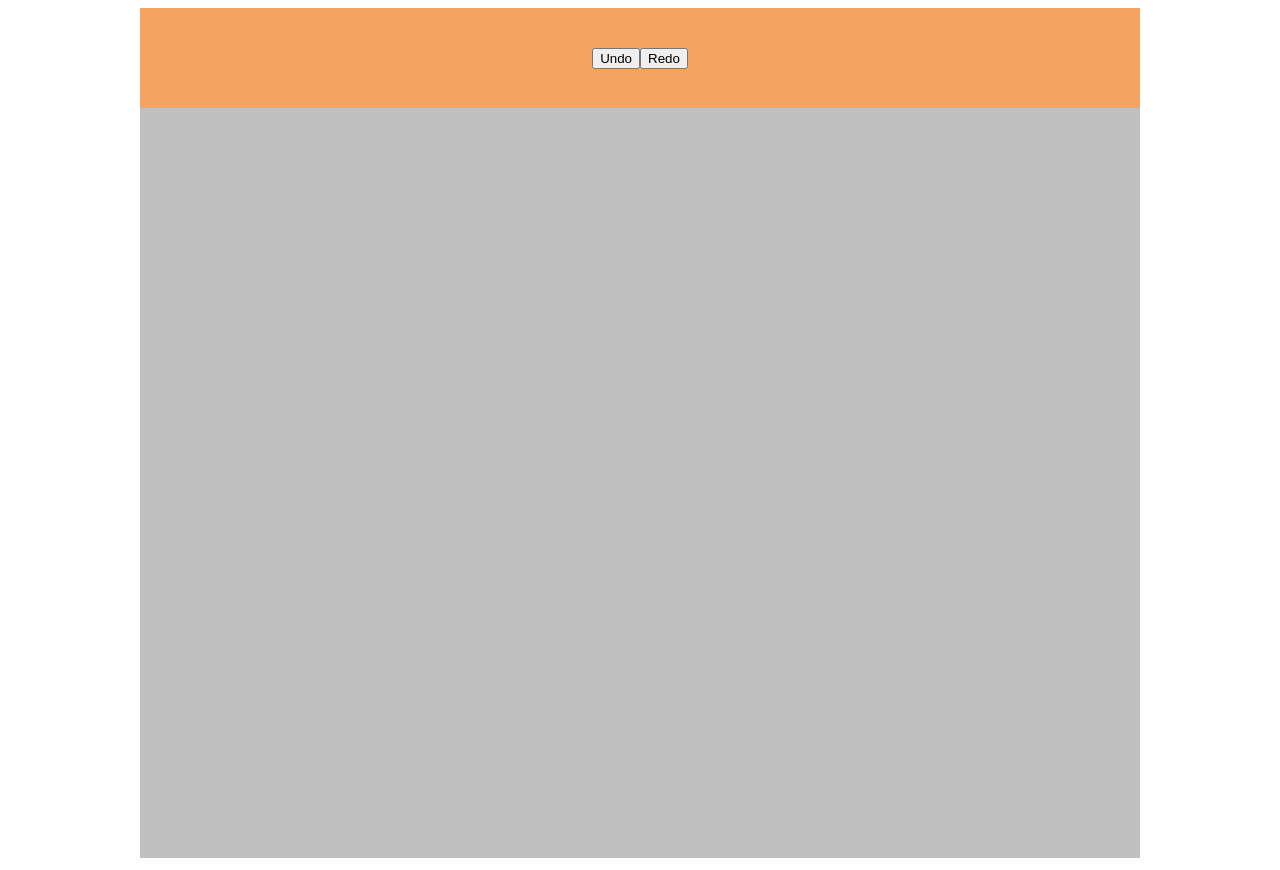
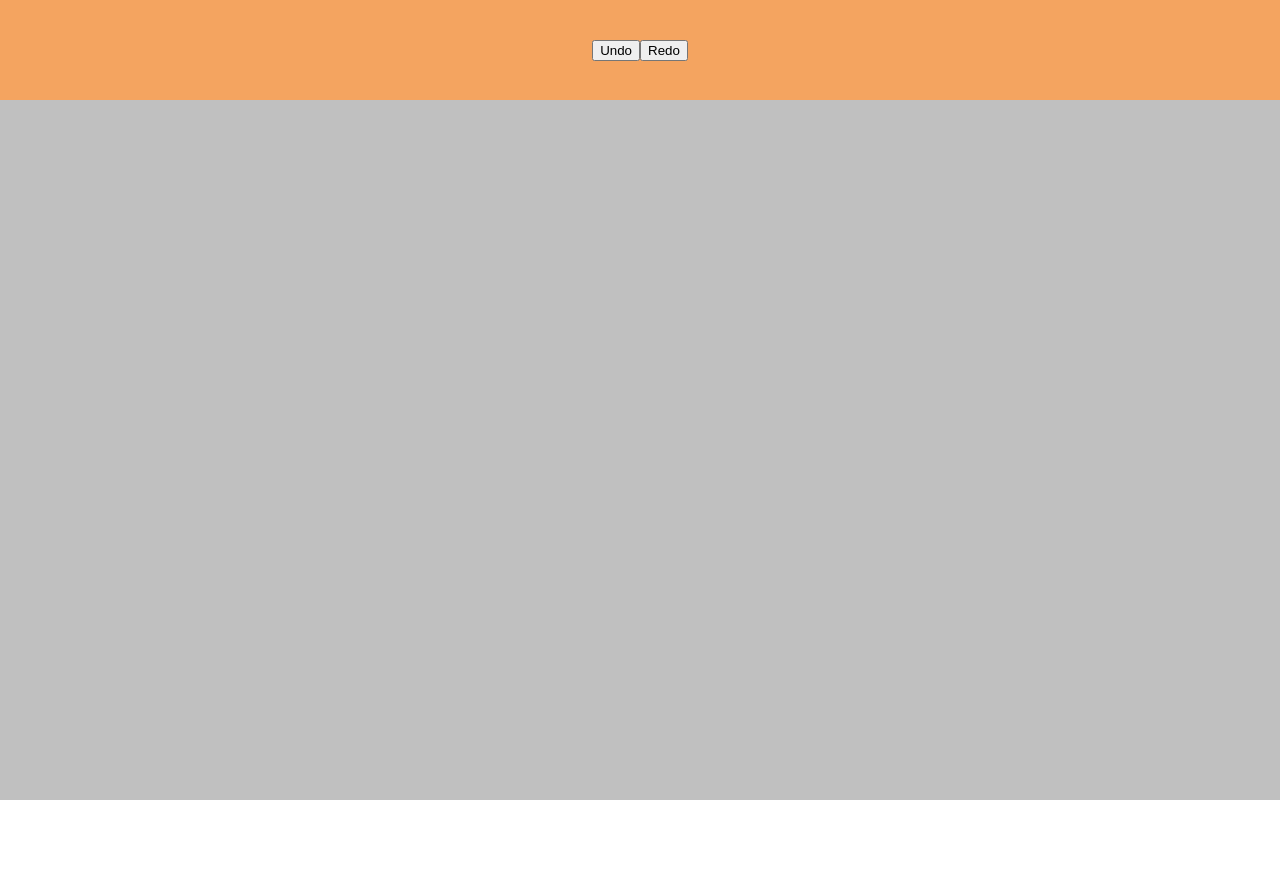
Before and after one commit to mynhiennguyen/loklok-clone, a Vue app: page / in a window 1280 px wide. After the commit the page ends 800 px from the top, so only its background shows below. Built offline with nearby package versions, Linux system fonts and the light colour scheme.

Commit message:
added resizing, testing netlify deployment

```diff
--- a/src/App.vue
+++ b/src/App.vue
@@ -25,10 +25,12 @@ export default defineComponent({
 </script>
 
 <style>
+body, html {
+  height: 100%;
+  width: 100%;
+  margin: 0;
+}
 #app-container {
-  display: flex;
-  flex-direction: column;
-  justify-content: center;
-  align-items: center;
+  position: relative;
 }
 </style>
--- a/src/components/Canvas.vue
+++ b/src/components/Canvas.vue
@@ -1,18 +1,22 @@
 <template>
   <div>
-  <canvas id="canvas" @mousedown="beginDrawing" @mouseup="stopDrawing" @mousemove="draw" width="1000" height="750">
+    <canvas
+      id="canvas"
+      @mousedown="beginDrawing"
+      @mouseup="stopDrawing"
+      @mousemove="draw"
+    >
     </canvas>
   </div>
 </template>
 
 <script lang="ts">
-import { defineComponent } from 'vue';
-import { Action, DrawingAction } from '../types/action';
+import { defineComponent } from "vue";
+import { Action, DrawingAction } from "../types/action";
 
 export default defineComponent({
-  name: 'Canvas',
-  props: {
-  },
+  name: "Canvas",
+  props: {},
 
   data() {
     return {
@@ -22,13 +26,19 @@ export default defineComponent({
       y: 0,
       history: [] as Action[],
       redoStack: [] as Action[],
-      currentAction: null as Action
-    }
+      currentAction: null as Action,
+    };
   },
   mounted(): void {
     const canvas: HTMLElement = document.getElementById("canvas");
-    const context: CanvasRenderingContext2D = (canvas as HTMLCanvasElement).getContext("2d");
+    const context: CanvasRenderingContext2D = (canvas as HTMLCanvasElement).getContext(
+      "2d"
+    );
     this.vueCanvas = context;
+
+    window.addEventListener('resize', this.resizeCanvas) //TODO: resizing will reset entire canvas, drawing needs to be redrawn
+
+    this.resizeCanvas();
   },
   methods: {
     beginDrawing(e: MouseEvent): void {
@@ -36,36 +46,63 @@ export default defineComponent({
       this.x = e.offsetX;
       this.y = e.offsetY;
       //init new DrawingAction
-      if(this.currentAction == null){
-        this.currentAction = new DrawingAction('black', 1, this.vueCanvas)
+      if (this.currentAction == null) {
+        this.currentAction = new DrawingAction("black", 1, this.vueCanvas);
       }
     },
     draw(e: MouseEvent): void {
-      if(this.isDrawing && this.currentAction !== null){
+      if (this.isDrawing && this.currentAction !== null) {
         //executes drawing and records all points
-        this.currentAction.recordAndDrawSegment(this.x, this.y, e.offsetX, e.offsetY)
+        this.currentAction.recordAndDrawSegment(
+          this.x,
+          this.y,
+          e.offsetX,
+          e.offsetY
+        );
         this.x = e.offsetX;
-        this.y = e.offsetY
+        this.y = e.offsetY;
       }
     },
     stopDrawing(e: MouseEvent): void {
       if (this.isDrawing) {
         //save DrawingAction
-      this.history.push(this.currentAction)
+        this.history.push(this.currentAction);
         this.currentAction = null;
         this.isDrawing = false;
       }
     },
     undo(): void {
-      const lastAction: Action = this.history.pop()
-      this.redoStack.push(lastAction)
+      const lastAction: Action = this.history.pop();
+      this.redoStack.push(lastAction);
 
       //clear canvas and redraw it
-      this.vueCanvas.clearRect(0, 0, this.vueCanvas.canvas.width, this.vueCanvas.canvas.height);
+      this.vueCanvas.clearRect(
+        0,
+        0,
+        this.vueCanvas.canvas.width,
+        this.vueCanvas.canvas.height
+      );
       this.history.forEach((action: Action) => {
-        action.execute()
+        action.execute();
       });
+    },
+    resizeCanvas(): boolean {
+      // look up the size the canvas is being displayed
+      const canvas: HTMLCanvasElement = document.getElementById(
+        "canvas"
+      ) as HTMLCanvasElement;
+      const width = canvas.clientWidth;
+      const height = canvas.clientHeight;
+
+      // If it's resolution does not match change it
+      if (canvas.width !== width || canvas.height !== height) {
+        canvas.width = width;
+        canvas.height = height;
+        return true;
       }
+
+      return false;
+    },
   },
 });
 </script>
@@ -74,7 +111,14 @@ export default defineComponent({
 <style scoped>
 #canvas {
   background-color: silver;
-  height: 750px;
-  width: 100%;
+  position: absolute;
+  top: 0;
+  left: 0;
+  width: 100vw;
+  height: 100vh;
+  min-height: 100%;
+  box-sizing: border-box;
+  overflow-x: hidden;
+  overflow-y: hidden;
 }
 </style>
--- a/src/components/ToolBar.vue
+++ b/src/components/ToolBar.vue
@@ -25,8 +25,12 @@ export default defineComponent({
     display: flex;
     justify-content: center;
     align-items: center;
-    width: 1000px;
+    width: 100vw;
     height: 100px;
     background-color: sandybrown;
+    position: absolute;
+    top: 0;
+    left: 0;
+    z-index: 100;
 }
 </style>
```
Lines whose indentation alone changed are shown as unchanged.
